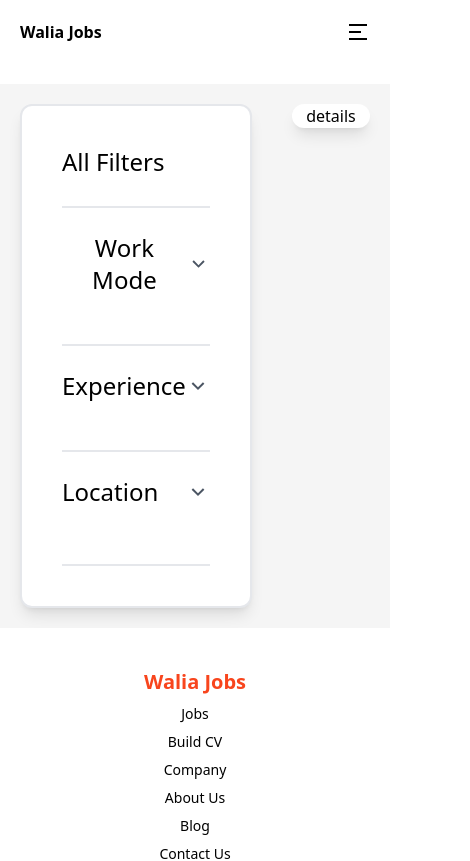
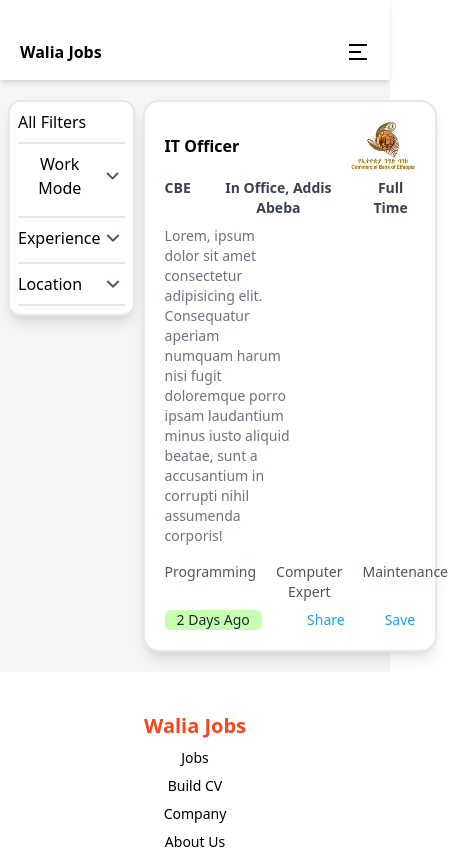
Before and after one commit to Natnael-Tilahun/WaliaJobs, a React (Vite) app: page /jobs in a window 390 px wide. Shown: the top 861 px of the page, 470 px wide, since content can reach past the window. Built offline with nearby package versions, Linux system fonts and the light colour scheme.

Commit message:
Add theme colors for the website, edit header and jobs page

```diff
--- a/src/App.css
+++ b/src/App.css
@@ -0,0 +1,9 @@
+:root {
+    --thm-root1-color: #1e40af;
+    --thm-root2-color: #fa6d4d;
+    --thm-primary-color: #000;
+    --thm-background: #fff;
+    --thm-secondary-background: #F5F5F5;
+    --thm-secondary-color: #4b5563;
+    --thm-font: "Poppins", sans-serif;
+  }
--- a/src/components/Header.jsx
+++ b/src/components/Header.jsx
@@ -6,9 +6,11 @@
     setCollapseMenu(!collapseMenu);
   };
   return (
-    <div className="w-full h-16 lg:flex items-center gap-20 px-5 lg:px-10 xl:px-20 py-5 relative">
+    <div className="w-full h-16 lg:flex items-center gap-20 px-5 lg:px-10 xl:px-20 py-10 shadow-md relative">
       <div className="flex justify-between w-full lg:w-auto items-center md:pr-5 ">
-        <h1 className="font-bold lg:text-2xl">Walia Jobs</h1>
+        <h1 className="font-bold lg:text-2xl text-thm_primary_color">
+          Walia Jobs
+        </h1>
         <svg
           xmlns="http://www.w3.org/2000/svg"
           viewBox="0 0 24 24"
@@ -23,43 +25,43 @@
       </div>
 
       <div className="mr-auto hidden lg:flex gap-10 justify-between flex-1 items-center">
-        <ul className="flex gap-8 text-gray-600 ">
+        <ul className="flex gap-8 text-thm_secondary_color ">
           <li>
-            <a className="hover:border-b-4 rounded-sm pb-1 border-[#fa6d4d] hover:text-gray-800">
+            <a className="hover:border-b-4 rounded-sm pb-1 border-thm_root2_color hover:text-gray-800">
               Home
             </a>
           </li>
           <li>
-            <a className="hover:border-b-4 rounded-sm pb-1 border-[#fa6d4d] hover:text-gray-800">
+            <a className="hover:border-b-4 rounded-sm pb-1 border-thm_root2_color hover:text-gray-800">
               Jobs
             </a>
           </li>
           <li>
-            <a className="hover:border-b-4 rounded-sm pb-1 border-[#fa6d4d] hover:text-gray-800">
+            <a className="hover:border-b-4 rounded-sm pb-1 border-thm_root2_color hover:text-gray-800">
               Companies
             </a>
           </li>
           <li>
-            <a className="hover:border-b-4 rounded-sm pb-1 border-[#fa6d4d] hover:text-gray-800">
+            <a className="hover:border-b-4 rounded-sm pb-1 border-thm_root2_color hover:text-gray-800">
               Build CV
             </a>
           </li>
           <li>
-            <a className="hover:border-b-4 rounded-sm pb-1 border-[#fa6d4d] hover:text-gray-800">
+            <a className="hover:border-b-4 rounded-sm pb-1 border-thm_root2_color hover:text-gray-800">
               Contact
             </a>
           </li>
           <li>
-            <a className="hover:border-b-4 rounded-sm pb-1 border-[#fa6d4d] hover:text-gray-800">
+            <a className="hover:border-b-4 rounded-sm pb-1 border-thm_root2_color hover:text-gray-800">
               Blogs
             </a>
           </li>
         </ul>
         <div className="flex gap-5">
-          <button className="border-2 border-blue-300 py-1 px-8 rounded-md ">
+          <button className="border-2 border-thm_root1_color py-1 px-8 rounded-md ">
             Login
           </button>
-          <button className="py-1 px-8 bg-[#fa6d4d] text-white rounded-md">
+          <button className="py-1 px-8 bg-thm_root2_color text-white rounded-md">
             Register
           </button>
         </div>
@@ -86,32 +88,32 @@
 
         <ul className="flex w-full flex-col gap-8 justify-center p-10 items-center font-medium text-gray-700">
           <li>
-            <a className="hover:border-b-4 rounded-sm pb-1 border-[#fa6d4d] hover:text-gray-800">
+            <a className="hover:border-b-4 rounded-sm pb-1 border-thm_root2_color hover:text-gray-800">
               Home
             </a>
           </li>
           <li>
-            <a className="hover:border-b-4 rounded-sm pb-1 border-[#fa6d4d] hover:text-gray-800">
+            <a className="hover:border-b-4 rounded-sm pb-1 border-thm_root2_color hover:text-gray-800">
               Jobs
             </a>
           </li>
           <li>
-            <a className="hover:border-b-4 rounded-sm pb-1 border-[#fa6d4d] hover:text-gray-800">
+            <a className="hover:border-b-4 rounded-sm pb-1 border-thm_root2_color hover:text-gray-800">
               Companies
             </a>
           </li>
           <li>
-            <a className="hover:border-b-4 rounded-sm pb-1 border-[#fa6d4d] hover:text-gray-800">
+            <a className="hover:border-b-4 rounded-sm pb-1 border-thm_root2_color hover:text-gray-800">
               Build CV
             </a>
           </li>
           <li>
-            <a className="hover:border-b-4 rounded-sm pb-1 border-[#fa6d4d] hover:text-gray-800">
+            <a className="hover:border-b-4 rounded-sm pb-1 border-thm_root2_color hover:text-gray-800">
               Contact
             </a>
           </li>
           <li>
-            <a className="hover:border-b-4 rounded-sm pb-1 border-[#fa6d4d] hover:text-gray-800">
+            <a className="hover:border-b-4 rounded-sm pb-1 border-thm_root2_color hover:text-gray-800">
               Blog
             </a>
           </li>
@@ -120,7 +122,7 @@
           <button className="border-2 border-blue-300 py-1 px-8 rounded-md ">
             Login
           </button>
-          <button className="py-1 px-8 bg-[#fa6d4d] text-white rounded-md">
+          <button className="py-1 px-8 bg-thm_root2_color text-white rounded-md">
             Register
           </button>
         </div>
--- a/src/components/JobCard.jsx
+++ b/src/components/JobCard.jsx
@@ -10,9 +10,12 @@
   jobTags,
   timeLeft,
   img,
+  className,
 }) => {
   return (
-    <div className="lg:w-[30%] w-[90%] md:w-[45%] border-2 py-5 px-5 md:px-10 lg:p-5 flex flex-col gap-2 rounded-2xl">
+    <div
+      className={`lg:w-[30%] w-[90%] md:w-[45%] border-2 py-5 px-5 md:px-10 lg:p-5 flex flex-col gap-2 rounded-2xl ${className}`}
+    >
       <div className="flex justify-between items-center">
         <h1 className="font-bold text-base lg:text-xl">{title}</h1>
         <img src={img} alt="Company Logo" className="w-16 md:w-20 h-12" />
@@ -24,7 +27,7 @@
         </p>
         <p>{jobType}</p>
       </div>
-      <p className="text-left text-gray-500 text-sm leading-5 pb-2">
+      <p className="text-left text-gray-500 text-sm leading-5 pb-2 w-1/2">
         {description}
       </p>
       <div className="flex font-medium text-gray-600 gap-5 lg:gap-10 text-sm">
--- a/src/pages/Jobs.jsx
+++ b/src/pages/Jobs.jsx
@@ -1,4 +1,6 @@
 import React, { useState } from "react";
+import { JobCard } from "../components/JobCard";
+import { JobsList } from "../components/JobsList";
 
 export const Jobs = () => {
   const [value, setValue] = useState(30);
@@ -17,14 +19,14 @@
     setValue(event.target.value);
   };
   return (
-    <div className="w-full text-center md:py-10 bg-[#F5F5F5] py-5 my-5 flex md:my-0 px-5 md:px-10 lg:px-20 gap-10">
-      <div className="flex basis-1/5 bg-white items-start rounded-xl h-full flex-col border-2 shadow-lg gap-6 p-10 ">
-        <h1 className="border-b-2 font-medium text-black text-2xl pb-7 w-full text-left">
+    <div className="w-full h-full text-center md:py-10 bg-thm_secondary_background py-5 my-0 flex md:my-0 px-2 md:px-3 lg:px-20 gap-2 lg:gap-24">
+      <div className="flex basis-[10%] md:basis-1/5 bg-thm_background items-start rounded-xl h-full flex-col border-2 text-thm_primary_color shadow-lg gap-2 md:gap-6 p-2 md:p-10 ">
+        <h1 className="border-b-2 font-medium md:text-2xl pb-2 md:pb-7 w-full text-left">
           All Filters
         </h1>
-        <ul className="flex flex-col mx-auto border-b-2 pb-8 w-full">
+        <ul className="flex flex-col mx-auto border-b-2 pb-2 md:pb-8 w-full">
           <div
-            className="font-medium text-2xl flex items-center justify-between w-full "
+            className="font-medium md:text-2xl flex items-center justify-between w-full "
             onClick={workModeAccordionToggleExpanded}
           >
             <h1>Work Mode</h1>
@@ -50,60 +52,53 @@
             )}
           </div>
           <div
-            className={`overflow-hidden transition-[max-height] duration-100 ease-in flex flex-col pt-4 gap-5 ${
+            className={`overflow-hidden transition-[max-height] text-thm_secondary_color duration-100 ease-in flex flex-col pt-2 md:pt-4 gap-2 md:gap-5 ${
               workModeExpanded ? "max-h-fit" : "max-h-0 "
             }`}
           >
-            <li className="text-xl flex gap-4">
+            <li className="md:text-xl text-sm flex md:gap-4">
               <input
                 type="checkbox"
                 name="office"
                 value="Wor from office"
                 id=""
-                className="w-5"
+                className="md:w-5"
               />
-              <label
-                htmlFor="office"
-                className="px-2 text-xl text-gray-600 font-medium"
-              >
+              <label htmlFor="office" className="md:px-2 pl-1 font-medium">
                 Work from office
               </label>
             </li>
-            <li className="text-xl flex gap-4">
-              <input type="checkbox" name="remote" id="" className="w-5" />
-              <label
-                htmlFor="remote"
-                className="px-2 text-xl text-gray-600 font-medium"
-              >
+            <li className="md:text-xl text-sm flex md:gap-4">
+              <input type="checkbox" name="remote" id="" className="md:w-5" />
+              <label htmlFor="remote" className="md:px-2 pl-1  font-medium">
                 Work from home
               </label>
             </li>
-            <li className="text-xl flex gap-4">
-              <input type="checkbox" name="hybrid" id="" className="w-5" />
-              <label
-                htmlFor="hybrid"
-                className="px-2 text-xl text-gray-600 font-medium"
-              >
+            <li className="md:text-xl text-sm flex md:gap-4">
+              <input type="checkbox" name="hybrid" id="" className="md:w-5" />
+              <label htmlFor="hybrid" className="md:px-2 pl-1 font-medium">
                 Hybrid
               </label>
             </li>
-            <li className="text-xl flex gap-4">
-              <input type="checkbox" name="temporary" id="" className="w-5" />
-              <label
-                htmlFor="temporary"
-                className="px-2 text-xl text-gray-600 font-medium"
-              >
+            <li className="md:text-xl text-sm flex md:gap-4">
+              <input
+                type="checkbox"
+                name="temporary"
+                id=""
+                className="md:w-5"
+              />
+              <label htmlFor="temporary" className="md:px-2 pl-1 font-medium">
                 Temp. WFH dut to covid
               </label>
             </li>
           </div>
         </ul>
-        <div className="flex flex-col gap-4  border-b-2 pb-8 w-full">
+        <div className="flex flex-col md:gap-4  border-b-2 md:pb-8 pb-3 w-full">
           <div
-            className="font-medium text-2xl flex items-center justify-between w-full"
+            className="font-medium md:text-2xl flex items-center justify-between w-full"
             onClick={experienceAccordionToggleExpanded}
           >
-            <h1 className="font-medium text-2xl text-left">Experience</h1>
+            <h1 className="font-medium md:text-2xl text-left">Experience</h1>
             {experienceExpanded ? (
               <svg
                 xmlns="http://www.w3.org/2000/svg"
@@ -138,21 +133,21 @@
               value={value}
               onChange={handleChange}
             />
-            <div className="absolute bottom-0 left-1/2 transform -translate-x-1/2 -mb-2 px-3 py-2 bg-gray-800 text-white text-sm rounded">
+            <div className="absolute bottom-0 left-1/2 transform -translate-x-1/2 md:-mb-2 px-1 md:px-3 py-1 md:py-2 bg-gray-800 text-white text-xs md:text-sm rounded">
               <span className="font-bold">{value}</span>
             </div>
-            <div className="flex justify-between text-gray-600 tracking-wide text-xl font-medium">
+            <div className="flex justify-between text-thm_secondary_color tracking-wide text-sm md:text-xl font-medium">
               <p>O Yr</p>
               <p>30 Yrs</p>
             </div>
           </div>
         </div>
-        <ul className="flex flex-col gap-6 items-start w-full border-b-2 pb-8">
+        <ul className="flex flex-col gap-2 md:gap-6 items-start w-full border-b-2 md:pb-8">
           <div
-            className="font-medium text-2xl flex items-center justify-between w-full"
+            className="font-medium md:text-2xl flex items-center justify-between w-full"
             onClick={locationAccordionToggleExpanded}
           >
-            <h1 className="font-medium text-2xl">Location</h1>
+            <h1 className="font-medium md:text-2xl">Location</h1>
             {locationAccordionExpanded ? (
               <svg
                 xmlns="http://www.w3.org/2000/svg"
@@ -175,210 +170,188 @@
             )}
           </div>
           <div
-            className={`overflow-hidden transition-[max-height] duration-500 ease-in flex flex-col gap-5 ${
+            className={`overflow-hidden transition-[max-height] text-thm_secondary_color duration-500 ease-in flex flex-col gap-2 md:gap-5 ${
               locationAccordionExpanded ? "max-h-full" : "max-h-0 "
             }`}
           >
-            <li className="text-xl flex gap-4">
+            <li className="md:text-xl text-sm flex md:gap-4">
               <input
                 type="checkbox"
                 name="addis abeba"
                 value="addis abeba"
                 id=""
-                className="w-5"
+                className="md:w-5"
               />
-              <label
-                htmlFor="addis abeba"
-                className="px-2 text-xl text-gray-600 font-medium"
-              >
+              <label htmlFor="addis abeba" className="md:px-2 pl-1 font-medium">
                 Addis Abeba
               </label>
             </li>
-            <li className="text-xl flex gap-4">
+            <li className="md:text-xl text-sm flex  md:gap-4">
               <input
                 type="checkbox"
                 name="hawassa"
                 value="hawassa"
                 id=""
-                className="w-5"
+                className="md:w-5"
               />
-              <label
-                htmlFor="hawassa"
-                className="px-2 text-xl text-gray-600 font-medium"
-              >
+              <label htmlFor="hawassa" className="md:px-2 pl-1  font-medium">
                 Hawassa
               </label>
             </li>
-            <li className="text-xl flex gap-4">
+            <li className="md:text-xl text-sm flex md:gap-4">
               <input
                 type="checkbox"
                 name="adama"
                 value="adama"
                 id=""
-                className="w-5"
+                className="md:w-5"
               />
-              <label
-                htmlFor="adama"
-                className="px-2 text-xl text-gray-600 font-medium"
-              >
+              <label htmlFor="adama" className="md:px-2 pl-1 font-medium">
                 Adama
               </label>
             </li>
-            <li className="text-xl flex gap-4">
+            <li className="md:text-xl text-sm flex md:gap-4">
               <input
                 type="checkbox"
                 name="dire dawa"
                 value="dire dawa"
                 id=""
-                className="w-5"
+                className="md:w-5"
               />
-              <label
-                htmlFor="dire dawa"
-                className="px-2 text-xl text-gray-600 font-medium"
-              >
+              <label htmlFor="dire dawa" className="md:px-2 pl-1  font-medium">
                 Dire Dawa
               </label>
             </li>
-            <li className="text-xl flex gap-4">
+            <li className="md:text-xl text-sm flex md:gap-4">
               <input
                 type="checkbox"
                 name="bahir dar"
                 value="bahir dar"
                 id=""
-                className="w-5"
+                className="md:w-5"
               />
-              <label
-                htmlFor="bahir dar"
-                className="px-2 text-xl text-gray-600 font-medium"
-              >
+              <label htmlFor="bahir dar" className="md:px-2 pl-1   font-medium">
                 Bahir Dar
               </label>
             </li>
-            <li className="text-xl flex gap-4">
+            <li className="md:text-xl text-sm flex md:gap-4">
               <input
                 type="checkbox"
                 name="mekele"
                 value="mekele"
                 id=""
-                className="w-5"
+                className="md:w-5"
               />
-              <label
-                htmlFor="mekele"
-                className="px-2 text-xl text-gray-600 font-medium"
-              >
+              <label htmlFor="mekele" className="md:px-2 pl-1  font-medium">
                 Mekele
               </label>
             </li>
-            <li className="text-xl flex gap-4">
+            <li className="md:text-xl text-sm flex md:gap-4">
               <input
                 type="checkbox"
                 name="jimma"
                 value="jimma"
                 id=""
-                className="w-5"
+                className="md:w-5"
               />
-              <label
-                htmlFor="jimma"
-                className="px-2 text-xl text-gray-600 font-medium"
-              >
+              <label htmlFor="jimma" className="md:px-2 pl-1   font-medium">
                 Jimma
               </label>
             </li>
-            <li className="text-xl flex gap-4">
+            <li className="md:text-xl text-sm flex md:gap-4">
               <input
                 type="checkbox"
                 name="gondar"
                 value="gondar"
                 id=""
-                className="w-5"
+                className="md:w-5"
               />
-              <label
-                htmlFor="gondar"
-                className="px-2 text-xl text-gray-600 font-medium"
-              >
+              <label htmlFor="gondar" className="md:px-2 pl-1  font-medium">
                 Gondar
               </label>
             </li>
-            <li className="text-xl flex gap-4">
+            <li className="md:text-xl text-sm flex md:gap-4">
               <input
                 type="checkbox"
                 name="harar"
                 value="harar"
                 id=""
-                className="w-5"
+                className="md:w-5"
               />
-              <label
-                htmlFor="harar"
-                className="px-2 text-xl text-gray-600 font-medium"
-              >
+              <label htmlFor="harar" className="md:px-2 pl-1   font-medium">
                 Harar
               </label>
             </li>
-            <li className="text-xl flex gap-4">
+            <li className="md:text-xl text-sm flex md:gap-4">
               <input
                 type="checkbox"
                 name="jijiga"
                 value="jijiga"
                 id=""
-                className="w-5"
+                className="md:w-5"
               />
-              <label
-                htmlFor="jijiga"
-                className="px-2 text-xl text-gray-600 font-medium"
-              >
+              <label htmlFor="jijiga" className="md:px-2 pl-1   font-medium">
                 Jijiga
               </label>
             </li>
-            <li className="text-xl flex gap-4">
+            <li className="md:text-xl text-sm flex md:gap-4">
               <input
                 type="checkbox"
                 name="dessie"
                 value="dessie"
                 id=""
-                className="w-5"
+                className="md:w-5"
               />
-              <label
-                htmlFor="dessie"
-                className="px-2 text-xl text-gray-600 font-medium"
-              >
+              <label htmlFor="dessie" className="md:px-2 pl-1  font-medium">
                 Dessie
               </label>
             </li>
-            <li className="text-xl flex gap-4">
+            <li className="md:text-xl text-sm flex md:gap-4">
               <input
                 type="checkbox"
                 name="debre birhan"
                 value="debre birhan"
                 id=""
-                className="w-5"
+                className="md:w-5"
               />
               <label
                 htmlFor="debre birhan"
-                className="px-2 text-xl text-gray-600 font-medium"
+                className="md:px-2 pl-1  font-medium"
               >
                 Debre Birhan
               </label>
             </li>
-            <li className="text-xl flex gap-4">
+            <li className="md:text-xl text-sm flex md:gap-4">
               <input
                 type="checkbox"
                 name="aksum"
                 value="aksum"
                 id=""
-                className="w-5"
+                className="md:w-5"
               />
-              <label
-                htmlFor="aksum"
-                className="px-2 text-xl text-gray-600 font-medium"
-              >
+              <label htmlFor="aksum" className="md:px-2 pl-1  font-medium">
                 Aksum
               </label>
             </li>
           </div>
         </ul>
       </div>
-      <div className="bg-white shadow-lg h-full basis-3/4 rounded-xl w-full">
-        details
+      <div className="h-full basis-[90%] md:basis-3/4 rounded-xl w-full flex flex-col pxs-10">
+        <JobCard
+          title="IT Officer"
+          companyName="CBE"
+          jobType="Full Time"
+          jobStyle="In Office"
+          description="Lorem, ipsum dolor sit amet consectetur adipisicing elit. Consequatur
+          aperiam numquam harum nisi fugit doloremque porro ipsam laudantium minus
+          iusto aliquid beatae, sunt a accusantium in corrupti nihil assumenda
+          corporis!"
+          address="Addis Abeba"
+          jobTags={["Programming", "Computer Expert", "Maintenance"]}
+          timeLeft="2 Days Ago"
+          img="src/assets/images/cbelogo.jpg"
+          className="min-w-[75%] bg-thm_background shadow-lg"
+        />
       </div>
     </div>
   );
--- a/tailwind.config.cjs
+++ b/tailwind.config.cjs
@@ -1,11 +1,17 @@
 /** @type {import('tailwindcss').Config} */
 module.exports = {
-  content: [
-    "./index.html",
-    "./src/**/*.{js,ts,jsx,tsx}",
-  ],
+  content: ["./index.html", "./src/**/*.{js,ts,jsx,tsx}"],
   theme: {
-    extend: {},
+    extend: {
+      colors: {
+        thm_root1_color: `var(--thm-root1-color)`, // define the primary color used in your website's design. This color can be used for headings, buttons, and other elements that need to stand out.
+        thm_root2_color: `var(--thm-root2-color)`, // define the secondary color used in your website's design. This color can be used for backgrounds, borders, and other elements that need to be less prominent.
+        thm_primary_color: `var(--thm-primary-colo)`, // define the color of website's headings, buttons, and links.
+        thm_background: `var(--thm-background)`, // background color of your website's pages.
+        thm_secondary_background: `var(--thm-secondary-background)`, // define the background color of secondary elements such as panels, cards, and containers.
+        thm_secondary_color: `var(--thm-secondary-color)`, //  define the color of secondary elements such as text, icons, and borders.
+      },
+    },
   },
   plugins: [],
-}
+};
```
